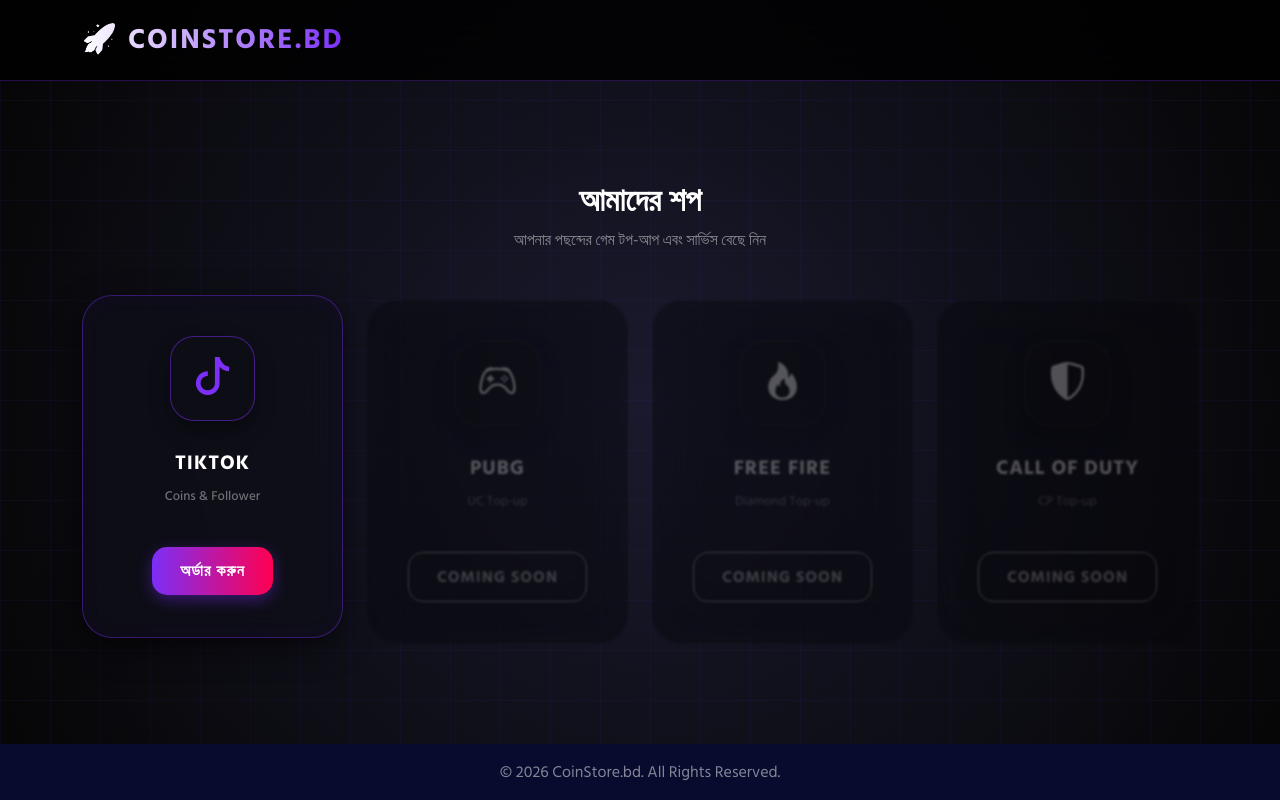
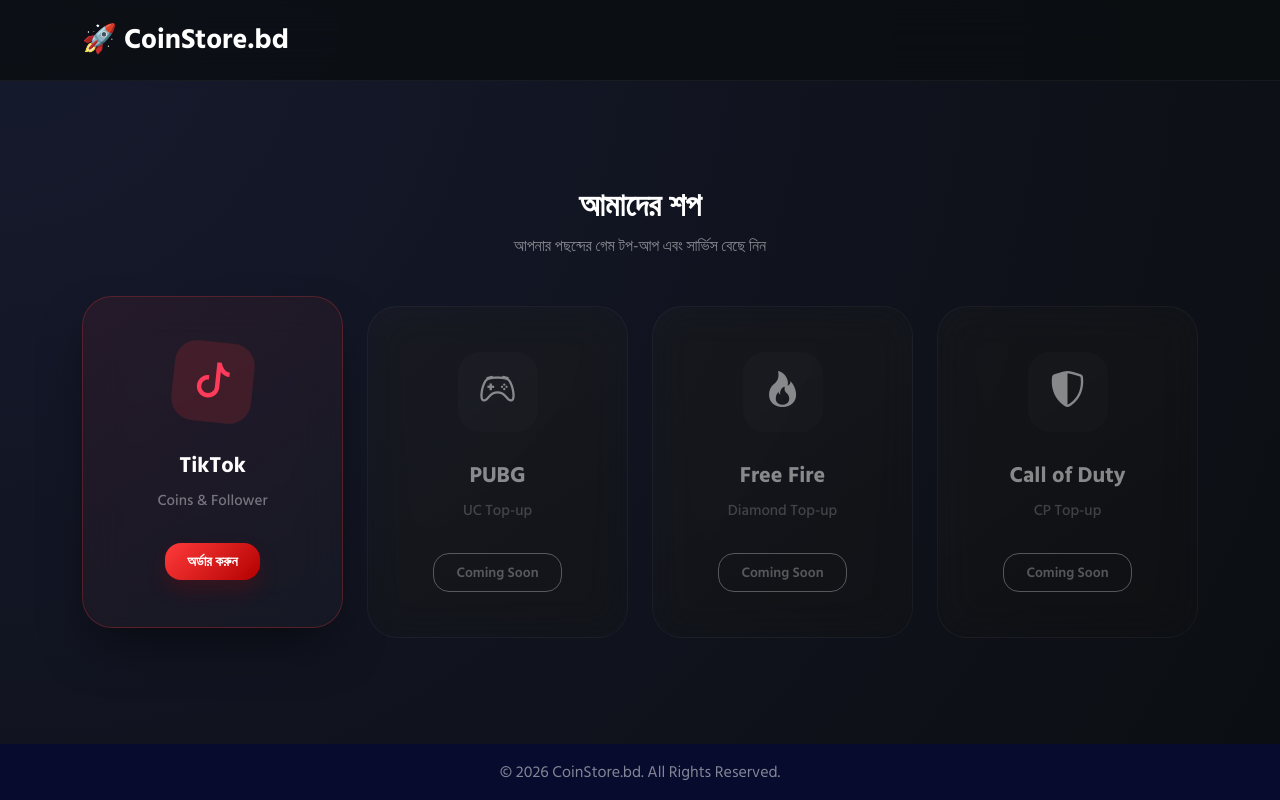
Before and after one commit to bamdyasin/coinbusiness, a PHP site: page / in a window 1280 px wide. Run offline with PHP 8.4, Linux system fonts and the light colour scheme.

Commit message:
index homepage design done

```diff
--- a/style.css
+++ b/style.css
@@ -1,187 +1,152 @@
 /* =========================
-   GAMING DARK THEME OVERHAUL
+   PROFESSIONAL GAMING UI (POLISHED)
 ========================= */
 
 @import url('landing/style.css');
 
 body {
-    background: #050505;
-    background-image:
-        linear-gradient(rgba(123, 47, 247, 0.05) 1px, transparent 1px),
-        linear-gradient(90deg, rgba(123, 47, 247, 0.05) 1px, transparent 1px),
-        radial-gradient(circle at 50% 50%, #1a1a2e 0%, #050505 100%);
-    background-size: 50px 50px, 50px 50px, 100% 100%;
+    background: #0b0e11;
+    background: radial-gradient(circle at 0% 0%, #161a2e 0%, #0b0e11 100%);
     min-height: 100vh;
     display: flex;
     flex-direction: column;
     font-family: 'Hind Siliguri', sans-serif;
-    color: #fff;
+    color: #e2e8f0;
+    -webkit-font-smoothing: antialiased;
 }
 
 .navbar {
-    background: rgba(0, 0, 0, 0.8);
+    background: rgba(11, 14, 17, 0.8);
     backdrop-filter: blur(20px);
-    border-bottom: 1px solid rgba(123, 47, 247, 0.3);
-}
-
-.navbar-brand {
-    text-transform: uppercase;
-    letter-spacing: 2px;
-    background: linear-gradient(to right, #fff, #7b2ff7);
-    -webkit-background-clip: text;
-    -webkit-text-fill-color: transparent;
+    border-bottom: 1px solid rgba(255, 255, 255, 0.05);
 }
 
 .shop-container {
     flex: 1;
     display: flex;
     align-items: center;
-    padding: 80px 0;
+    padding: 100px 0;
 }
 
 /* =========================
-   PRO GAMING CARDS
+   ELEGANT SHOP CARDS
 ========================= */
 
 .shop-card {
     position: relative;
-    background: rgba(15, 15, 25, 0.7);
-    backdrop-filter: blur(25px);
-    border: 1px solid rgba(255, 255, 255, 0.05);
+    background: linear-gradient(145deg, rgba(255, 255, 255, 0.04) 0%, rgba(255, 255, 255, 0.01) 100%);
+    backdrop-filter: blur(20px);
+    border: 1px solid rgba(255, 255, 255, 0.08);
     border-radius: 30px;
-    padding: 40px 25px;
+    padding: 45px 30px;
     text-align: center;
-    transition: all 0.5s cubic-bezier(0.15, 0.83, 0.66, 1);
+    transition: all 0.5s cubic-bezier(0.2, 1, 0.3, 1);
     height: 100%;
-    overflow: hidden;
 }
 
-/* Active Glow Effect */
+/* Active Highlight (Elegant Semi-Red) */
 .shop-card:not(.coming-soon) {
-    transform: translateY(-5px);
-    border-color: rgba(123, 47, 247, 0.4);
-    box-shadow: 0 10px 30px rgba(0, 0, 0, 0.6), inset 0 0 20px rgba(123, 47, 247, 0.05);
+    transform: translateY(-10px);
+    background: linear-gradient(145deg, rgba(255, 59, 59, 0.08) 0%, rgba(255, 255, 255, 0.02) 100%);
+    border-color: rgba(255, 59, 59, 0.25);
+    box-shadow: 0 25px 50px -12px rgba(0, 0, 0, 0.5);
 }
 
 .shop-card:hover {
-    transform: translateY(-15px) scale(1.04);
-    background: rgba(20, 20, 35, 0.8);
-    border-color: #7b2ff7;
-    box-shadow: 0 30px 60px rgba(0, 0, 0, 0.8), 0 0 30px rgba(123, 47, 247, 0.3);
+    transform: translateY(-18px) scale(1.02);
+    background: linear-gradient(145deg, rgba(255, 59, 59, 0.15) 0%, rgba(255, 59, 59, 0.05) 100%);
+    border-color: rgba(255, 59, 59, 0.6);
+    box-shadow: 0 40px 80px -15px rgba(0, 0, 0, 0.6), 0 0 25px rgba(255, 59, 59, 0.1);
 }
 
-/* Animated Border Ray */
-.shop-card::after {
-    content: '';
-    position: absolute;
-    top: 0;
-    left: -100%;
-    width: 100%;
-    height: 2px;
-    background: linear-gradient(90deg, transparent, #7b2ff7, transparent);
-    transition: 0.5s;
-}
-
-.shop-card:hover::after {
-    left: 100%;
-}
-
-/* =========================
-   GAMING ELEMENTS
-========================= */
-
+/* Icons Style */
 .card-icon {
-    width: 85px;
-    height: 85px;
-    background: #0d0d15;
-    border: 1px solid rgba(255, 255, 255, 0.1);
-    border-radius: 24px;
+    width: 80px;
+    height: 80px;
+    background: rgba(255, 255, 255, 0.03);
+    border-radius: 22px;
     display: flex;
     align-items: center;
     justify-content: center;
     margin: 0 auto 30px;
-    font-size: 38px;
+    font-size: 36px;
     color: #fff;
-    transition: 0.5s;
-    box-shadow: 0 10px 20px rgba(0,0,0,0.4);
+    transition: 0.5s cubic-bezier(0.2, 1, 0.3, 1);
 }
 
 .shop-card:not(.coming-soon) .card-icon {
-    border-color: rgba(123, 47, 247, 0.5);
-    color: #7b2ff7;
+    background: rgba(255, 59, 59, 0.15);
+    color: #ff4d4d;
+    transform: rotate(6deg);
 }
 
 .shop-card:hover .card-icon {
-    transform: scale(1.15) rotate(5deg);
-    border-color: #7b2ff7;
-    background: #7b2ff7;
+    background: #ff3b3b;
     color: #fff;
-    box-shadow: 0 0 30px rgba(123, 47, 247, 0.5);
+    transform: rotate(0deg) scale(1.15);
+    box-shadow: 0 15px 30px rgba(255, 59, 59, 0.3);
 }
 
 .shop-card h5 {
-    font-weight: 800;
+    font-weight: 700;
     margin-bottom: 12px;
-    text-transform: uppercase;
-    letter-spacing: 1px;
+    color: #fff;
+    font-size: 22px;
 }
 
 .shop-card p {
+    font-size: 15px;
     color: rgba(255, 255, 255, 0.4);
-    font-size: 13px;
+    margin-bottom: 30px;
     font-weight: 500;
 }
 
+/* Button Refinement */
 .btn-shop {
-    margin-top: 25px;
-    background: #1a1a2e;
-    border: 1px solid rgba(123, 47, 247, 0.3);
+    background: rgba(255, 255, 255, 0.03);
+    border: 1px solid rgba(255, 255, 255, 0.1);
     color: #fff;
-    border-radius: 15px;
-    padding: 12px 28px;
-    font-weight: 700;
-    transition: 0.3s;
-    text-transform: uppercase;
-    letter-spacing: 1px;
+    border-radius: 16px;
+    padding: 8px 22px;
+    font-weight: 600;
+    font-size: 14px;
+    transition: 0.4s;
+    text-decoration: none;
+    display: inline-block;
 }
 
 .shop-card:not(.coming-soon) .btn-shop {
-    background: linear-gradient(90deg, #7b2ff7, #ff0050);
+    background: linear-gradient(135deg, #ff3b3b 0%, #b30000 100%);
     border: none;
-    box-shadow: 0 5px 15px rgba(123, 47, 247, 0.4);
+    box-shadow: 0 10px 20px rgba(179, 0, 0, 0.2);
 }
 
 .shop-card:hover .btn-shop {
-    transform: scale(1.05);
-    box-shadow: 0 10px 25px rgba(255, 0, 80, 0.5);
+    transform: translateY(-3px);
+    box-shadow: 0 15px 30px rgba(179, 0, 0, 0.3);
+    background: linear-gradient(135deg, #ff5c5c 0%, #ff3b3b 100%);
 }
 
 /* =========================
-   COMING SOON
+   COMING SOON & FOCUS
 ========================= */
 
 .coming-soon {
-    filter: blur(1px) brightness(0.6);
-    opacity: 0.5;
-    pointer-events: none;
+    filter: grayscale(1) opacity(0.5);
+    cursor: not-allowed;
 }
 
-.row:hover .shop-card.coming-soon:not(:hover) {
-    filter: blur(5px) grayscale(1);
-    opacity: 0.3;
+.row:hover .shop-card.coming-soon {
+    filter: blur(3px) grayscale(1) opacity(0.3);
 }
 
-/* Specific Game Colors */
-.shop-card.tiktok:hover { border-color: #ff0050; box-shadow: 0 0 40px rgba(255, 0, 80, 0.3); }
-.shop-card.pubg:hover { border-color: #f3ae1a; box-shadow: 0 0 40px rgba(243, 174, 26, 0.3); }
-
-/* =========================
-   RESPONSIVE
-========================= */
+/* Specific Elegant Accents */
+.tiktok .card-icon { color: #ff3b5c !important; background: rgba(255, 59, 92, 0.1); }
+.shop-card.tiktok:hover .card-icon { background: #ff3b5c; color: #fff !important; }
 
 @media (max-width: 576px) {
-    .shop-card { padding: 30px 15px; border-radius: 25px; }
-    .card-icon { width: 60px; height: 60px; font-size: 28px; margin-bottom: 20px; }
-    .shop-card h5 { font-size: 16px; }
-    .btn-shop { padding: 10px 20px; font-size: 12px; }
+    .shop-container { padding: 40px 0; }
+    .shop-card { padding: 35px 20px; border-radius: 28px; }
+    .card-icon { width: 65px; height: 65px; font-size: 28px; }
+    .shop-card h5 { font-size: 18px; }
 }
```
